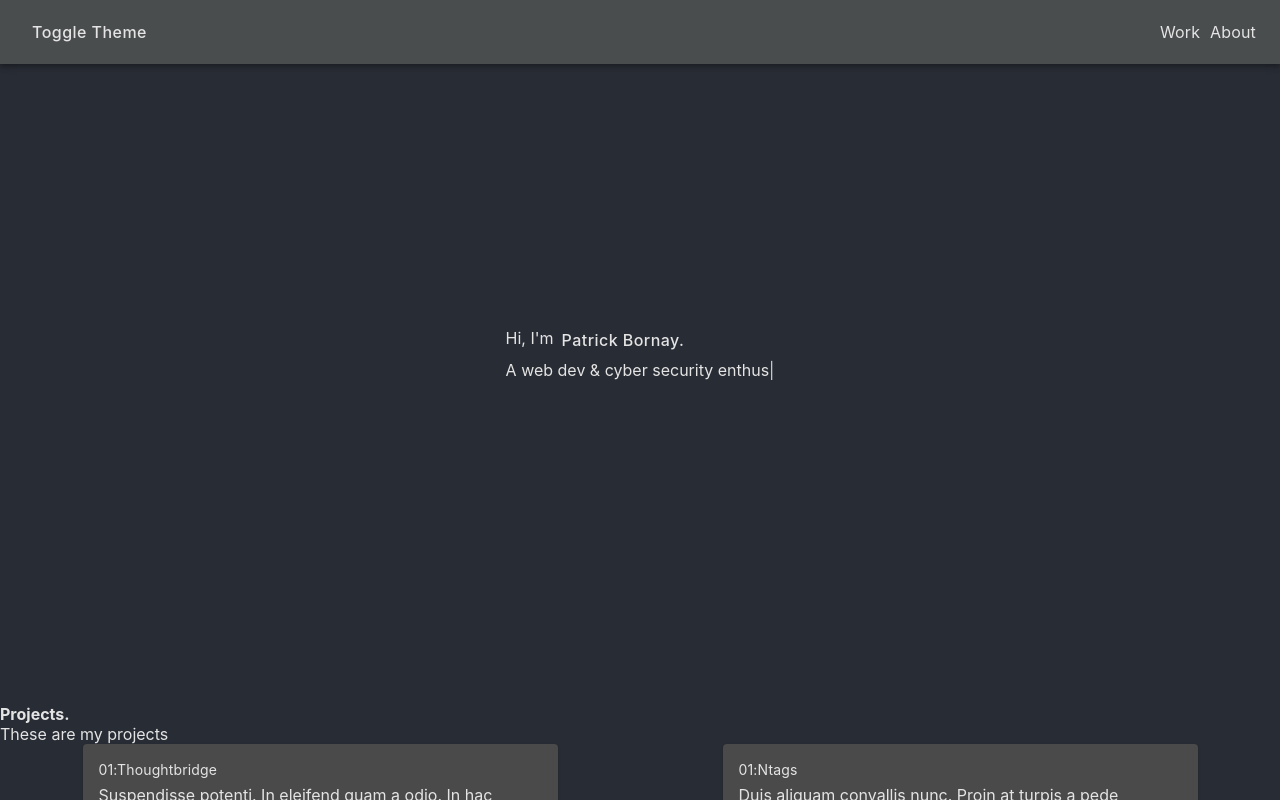
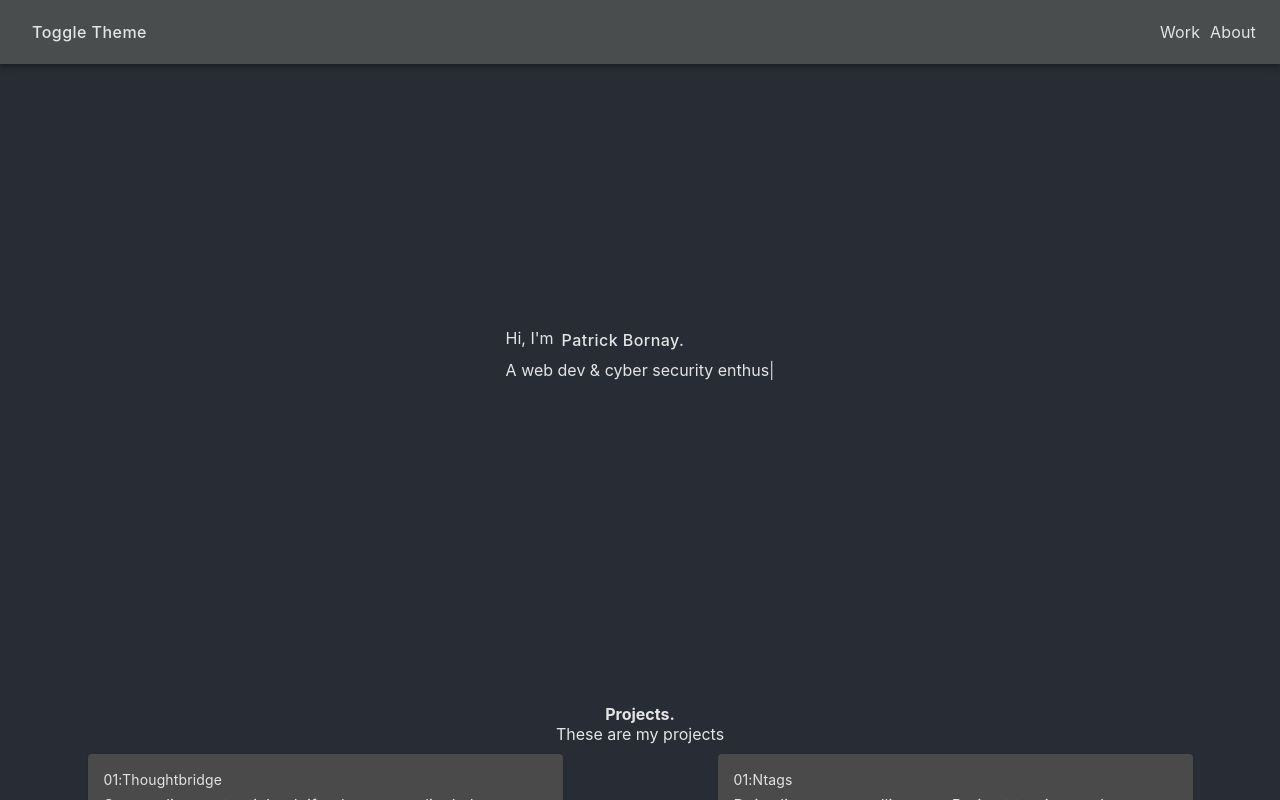
Before and after one commit to RelativeBinary/RelativeBinary.github.io, a React (Create React App) app: page / in a window 1280 px wide. Shown: the top 800 px of the page. Built offline with nearby package versions, Linux system fonts and the light colour scheme.

Commit message:
add minor styling to Projects component

```diff
--- a/src/App.css
+++ b/src/App.css
@@ -51,6 +51,12 @@ body,
 .Projects {
   display: flex;
   flex-wrap: wrap;
+  margin: 10px;
+
+}
+.ProjectsHeader {
+
+  text-align: center;
 }
 
 .ProjectItem {
--- a/src/components/Projects.js
+++ b/src/components/Projects.js
@@ -5,8 +5,10 @@ import ProjectData from '../data/ProjectData.json';
 export default function Projects() {
   return (
     <>
+    <div className="ProjectsHeader">
       <h3>Projects.</h3>
       These are my projects
+    </div>
       <div className='Projects'>
         {ProjectData.map((it) => (
           <ProjectItem
```
